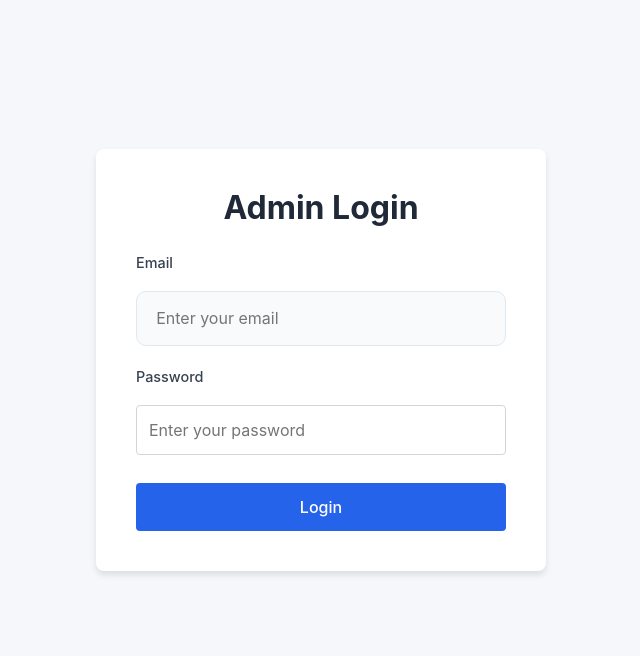
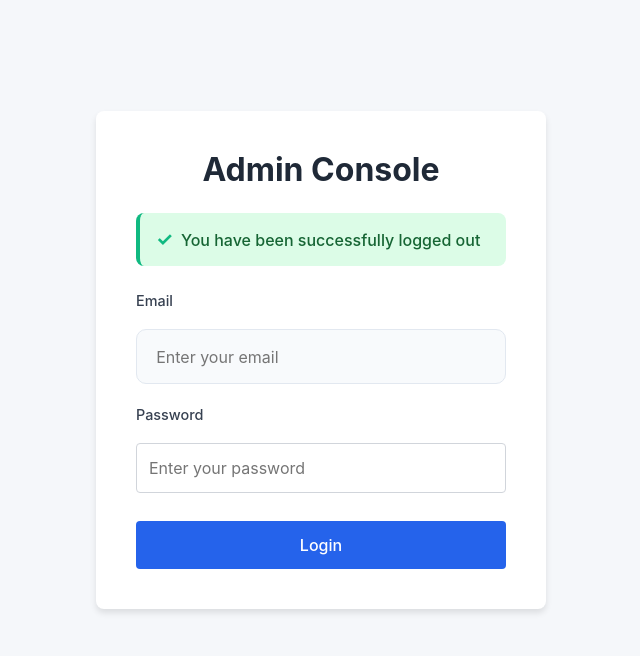
Before and after one commit to rahula320/edtech-website, a React (Create React App) app in the folder client/: page /admin in a window 1280 px wide. Shown: the top 656 px of the page, without its empty margins (319-959 px from the left). Built offline with nearby package versions, Linux system fonts and the light colour scheme; sample sign-in values are in the browser's storage.

Commit message:
Add improved logout flow with success message and redirects to /admin

```diff
--- a/client/src/pages/AdminDashboard.js
+++ b/client/src/pages/AdminDashboard.js
@@ -12,7 +12,7 @@ import {
   FiFilter, FiSearch, FiMapPin, FiExternalLink, FiX,
   FiHome, FiSettings, FiTrendingUp, FiPieChart,
   FiDollarSign, FiDatabase, FiFileText, FiArrowDown,
-  FiArrowUp, FiServer, FiActivity, FiClipboard, FiBarChart2, FiChevronDown, FiChevronLeft, FiClock, FiArrowRight, FiEdit, FiInbox, FiAlertTriangle, FiMenu, FiTrash
+  FiArrowUp, FiServer, FiActivity, FiClipboard, FiBarChart2, FiChevronDown, FiChevronLeft, FiClock, FiArrowRight, FiEdit, FiInbox, FiAlertTriangle, FiMenu, FiTrash, FiBox, FiChevronsRight, FiChevronsLeft
 } from 'react-icons/fi';
 import axios from 'axios';
 
@@ -245,14 +245,31 @@ const AdminDashboard = () => {
     }
   }, [activeTab, applicationType]);
 
-  // Handle admin logout
+  // Handle logout with animation
   const handleLogout = () => {
-    // Clear localStorage
+    // Show logout notification
+    setNotification({
+      show: true,
+      message: 'You have been successfully logged out',
+      type: 'success'
+    });
+
+    // Set flag for login page to detect logout
+    localStorage.setItem('justLoggedOut', 'true');
+
+    // Clear token and user from localStorage
     localStorage.removeItem('adminToken');
     localStorage.removeItem('adminUser');
+    localStorage.removeItem('adminAuth');
 
-    // Navigate to login page
-    navigate('/admin/login');
+    // Add animation class to body
+    document.body.classList.add('logout-animation');
+
+    // Wait for animation to complete before redirecting
+    setTimeout(() => {
+      // Redirect to admin page
+      window.location.href = '/admin';
+    }, 800);
   };
 
   // View application details
@@ -703,7 +720,7 @@ const AdminDashboard = () => {
     return (
       <div className={`sidebar ${isCollapsed ? 'collapsed' : ''}`}>
         <div className="sidebar-header">
-          <h3>{isCollapsed ? 'AA' : 'Admin Area'}</h3>
+          <h3>{isCollapsed ? 'AC' : 'Admin Console'}</h3>
           <button onClick={() => setIsCollapsed(!isCollapsed)}>
             <FiChevronLeft />
           </button>
--- a/client/src/pages/AdminLogin.css
+++ b/client/src/pages/AdminLogin.css
@@ -263,3 +263,73 @@
     font-size: 1.5rem;
   }
 }
+
+/* Entrance and Exit Animations */
+@keyframes entrance-animation {
+  0% {
+    opacity: 0;
+    transform: translateY(15px);
+  }
+  100% {
+    opacity: 1;
+    transform: translateY(0);
+  }
+}
+
+@keyframes exit-animation {
+  0% {
+    opacity: 1;
+    transform: translateY(0);
+  }
+  100% {
+    opacity: 0;
+    transform: translateY(-15px);
+  }
+}
+
+.admin-login-entrance {
+  animation: entrance-animation 0.5s ease forwards;
+}
+
+.admin-login-exit {
+  animation: exit-animation 0.5s ease forwards;
+}
+
+.login-success-message {
+  background-color: #dcfce7;
+  color: #166534;
+  padding: 0.75rem 1rem;
+  border-radius: 8px;
+  margin-bottom: 1.5rem;
+  display: flex;
+  align-items: center;
+  gap: 0.5rem;
+  animation: fade-in 0.5s ease-in-out;
+  border-left: 4px solid #10b981;
+  font-weight: 500;
+}
+
+.success-icon {
+  font-size: 1.2rem;
+  font-weight: bold;
+  color: #10b981;
+}
+
+@keyframes fade-in {
+  0% {
+    opacity: 0;
+    transform: translateY(-10px);
+  }
+  100% {
+    opacity: 1;
+    transform: translateY(0);
+  }
+}
+
+.admin-login-container.enter {
+  animation: entrance-animation 0.5s ease forwards;
+}
+
+.admin-login-container.exit {
+  animation: exit-animation 0.5s ease forwards;
+}
--- a/client/src/pages/AdminLogin.js
+++ b/client/src/pages/AdminLogin.js
@@ -1,5 +1,5 @@
 import React, { useState, useEffect } from 'react';
-import { useNavigate } from 'react-router-dom';
+import { useNavigate, useLocation } from 'react-router-dom';
 import { adminLogin } from '../utils/api';
 import './AdminLogin.css';
 
@@ -10,14 +10,34 @@ const AdminLogin = () => {
   });
   const [error, setError] = useState('');
   const [loading, setLoading] = useState(false);
+  const [entranceAnimation, setEntranceAnimation] = useState(false);
+  const [message, setMessage] = useState('');
   const navigate = useNavigate();
+  const location = useLocation();
 
-  // Check if already logged in
+  // Initial animations and logout state handling
   useEffect(() => {
-    if (localStorage.getItem('adminAuth') === 'true') {
-      navigate('/admin/dashboard');
+    // Check if redirected after logout (localStorage check)
+    const isLoggedOut = localStorage.getItem('justLoggedOut');
+
+    if (isLoggedOut) {
+      console.log('Detected logout redirection');
+      setMessage('You have been successfully logged out');
+      localStorage.removeItem('justLoggedOut');
     }
-  }, [navigate]);
+
+    // Start entrance animation
+    setEntranceAnimation(true);
+
+    // Check if already logged in
+    const timer = setTimeout(() => {
+      if (localStorage.getItem('adminAuth') === 'true') {
+        navigate('/admin/dashboard');
+      }
+    }, 500);
+
+    return () => clearTimeout(timer);
+  }, [navigate, location]);
 
   const handleChange = (e) => {
     const { name, value } = e.target;
@@ -49,12 +69,18 @@ const AdminLogin = () => {
       if (data && data.success) {
         // Set admin session
         localStorage.setItem('adminAuth', 'true');
-        localStorage.setItem('adminEmail', data.user?.email);
-        localStorage.setItem('adminRole', data.user?.role);
+        localStorage.setItem('adminUser', credentials.email);
+        localStorage.setItem('adminToken', data.token || 'mock-token');
 
         console.log('Login successful, redirecting to dashboard');
-        // Redirect to dashboard
-        navigate('/admin/dashboard');
+
+        // Add exit animation
+        setEntranceAnimation(false);
+
+        // Redirect to dashboard after animation completes
+        setTimeout(() => {
+          navigate('/admin/dashboard');
+        }, 300);
       } else {
         console.error('Login failed:', data);
 
@@ -62,9 +88,15 @@ const AdminLogin = () => {
         if (credentials.email === 'admin@acmyx.com' && credentials.password === 'admin123') {
           console.log('Using hardcoded credentials as fallback');
           localStorage.setItem('adminAuth', 'true');
-          localStorage.setItem('adminEmail', 'admin@acmyx.com');
-          localStorage.setItem('adminRole', 'admin');
-          navigate('/admin/dashboard');
+          localStorage.setItem('adminUser', 'admin@acmyx.com');
+          localStorage.setItem('adminToken', 'mock-token');
+
+          // Add exit animation
+          setEntranceAnimation(false);
+
+          setTimeout(() => {
+            navigate('/admin/dashboard');
+          }, 300);
           return;
         }
 
@@ -77,9 +109,15 @@ const AdminLogin = () => {
       if (credentials.email === 'admin@acmyx.com' && credentials.password === 'admin123') {
         console.log('Using hardcoded credentials due to API error');
         localStorage.setItem('adminAuth', 'true');
-        localStorage.setItem('adminEmail', 'admin@acmyx.com');
-        localStorage.setItem('adminRole', 'admin');
-        navigate('/admin/dashboard');
+        localStorage.setItem('adminUser', 'admin@acmyx.com');
+        localStorage.setItem('adminToken', 'mock-token');
+
+        // Add exit animation
+        setEntranceAnimation(false);
+
+        setTimeout(() => {
+          navigate('/admin/dashboard');
+        }, 300);
         return;
       }
 
@@ -90,9 +128,17 @@ const AdminLogin = () => {
   };
 
   return (
-    <div className="admin-login-container">
+    <div className={`admin-login-container ${entranceAnimation ? 'enter' : 'exit'}`}>
       <div className="admin-login-form-container">
-        <h1>Admin Login</h1>
+        <h1>Admin Console</h1>
+
+        {message && (
+          <div className="login-success-message">
+            <span className="success-icon">✓</span>
+            {message}
+          </div>
+        )}
+
         <form onSubmit={handleSubmit} className="admin-login-form">
           {error && <div className="error-message">{error}</div>}
 
--- a/client/src/styles/AdminDashboard.css
+++ b/client/src/styles/AdminDashboard.css
@@ -1016,3 +1016,48 @@
   font-size: 1rem;
   margin: 0;
 }
+
+/* Logout Animation */
+@keyframes logout-fade {
+  0% {
+    opacity: 1;
+    transform: scale(1);
+  }
+  100% {
+    opacity: 0;
+    transform: scale(0.95);
+  }
+}
+
+.logout-animation {
+  animation: logout-fade 0.6s forwards;
+}
+
+.logout-animation .admin-main {
+  transition: all 0.5s ease;
+  filter: blur(5px);
+  opacity: 0;
+  transform: translateY(10px);
+}
+
+.logout-animation .sidebar {
+  transition: all 0.4s ease;
+  opacity: 0;
+  transform: translateX(-20px);
+}
+
+/* Add the admin-logout-animation class for the body fadeout effect */
+.admin-logout-animation {
+  animation: body-fadeout 0.8s forwards;
+}
+
+@keyframes body-fadeout {
+  0% {
+    opacity: 1;
+    transform: scale(1);
+  }
+  100% {
+    opacity: 0;
+    transform: scale(0.97);
+  }
+}
```
Lines whose indentation alone changed are shown as unchanged.
